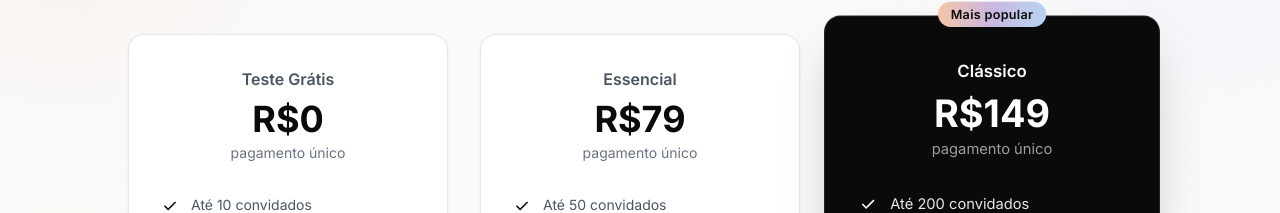
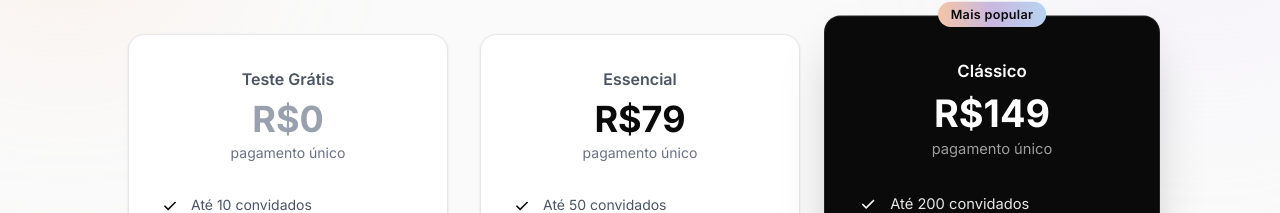
Before and after one commit to EuRydan/Memvo, a Next.js app: page /pricing in a window 1280 px wide. Shown: the part 203-416 px from the top of the page. Built offline with nearby package versions, Linux system fonts and the light colour scheme.

Commit message:
design: make freemium R price text grayed out

```diff
--- a/src/app/pricing/page.tsx
+++ b/src/app/pricing/page.tsx
@@ -177,7 +177,7 @@ export default function PricingPage() {
                 )}
 
                 <p className={`font-semibold ${plan.popular ? 'pt-2' : ''}`}>{plan.name}</p>
-                <h1 className={`text-4xl font-bold mt-2 ${plan.popular ? 'text-white' : 'text-[#0a0a0a]'}`}>
+                <h1 className={`text-4xl font-bold mt-2 ${plan.popular ? 'text-white' : plan.price === 'R$0' ? 'text-gray-400' : 'text-[#0a0a0a]'}`}>
                   {plan.price}
                   <span className={`text-sm font-normal block mt-1 ${plan.popular ? 'text-white/60' : 'text-gray-500'}`}>
                     pagamento único
@@ -235,7 +235,7 @@ export default function PricingPage() {
               )}
 
               <p className={`font-semibold ${selectedPlan.popular ? 'pt-2' : ''}`}>{selectedPlan.name}</p>
-              <h1 className={`text-4xl font-bold mt-2 ${selectedPlan.popular ? 'text-white' : 'text-[#0a0a0a]'}`}>
+              <h1 className={`text-4xl font-bold mt-2 ${selectedPlan.popular ? 'text-white' : selectedPlan.price === 'R$0' ? 'text-gray-400' : 'text-[#0a0a0a]'}`}>
                 {selectedPlan.price}
                 <span className={`text-sm font-normal block mt-1 ${selectedPlan.popular ? 'text-white/60' : 'text-gray-500'}`}>
                   pagamento único
@@ -272,7 +272,10 @@ export default function PricingPage() {
                 <h3 className="text-[1.3rem] font-bold text-[#0a0a0a]" style={{ fontFamily: 'var(--font-playfair), Georgia, serif' }}>
                   Pagamento Seguro
                 </h3>
-                <span className="text-xl font-bold text-[#0a0a0a] tracking-tight">{selectedPlan.price}</span>
+              </div>
+              <div className="flex justify-between items-center mb-6 pt-6 border-t border-gray-100">
+                <span className="text-gray-500 font-medium">Total a pagar</span>
+                <span className={`text-xl font-bold tracking-tight ${selectedPlan.price === 'R$0' ? 'text-gray-400' : 'text-[#0a0a0a]'}`}>{selectedPlan.price}</span>
               </div>
               <p className="text-[11px] font-semibold text-[#939393] uppercase tracking-widest mb-6">Ambiente protegido</p>
 
```
